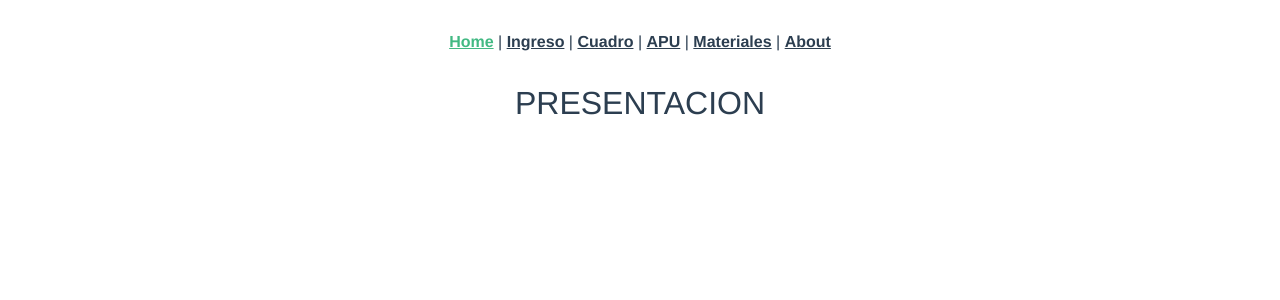
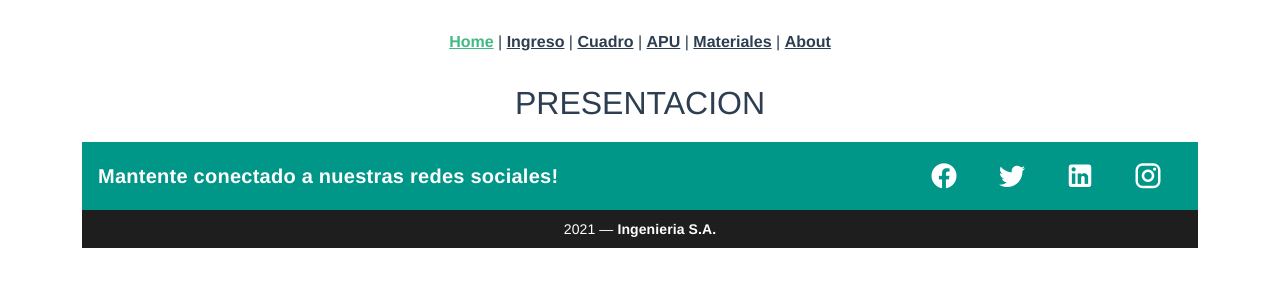
Before and after one commit to sovdlp/PROYECTO_INGENIERIA, a Vue app: page / in a window 1280 px wide. Shown: the top 300 px of the page. Built offline with nearby package versions, Linux system fonts and the light colour scheme.

Commit message:
Actualización

```diff
--- a/src/components/piedepagina.vue
+++ b/src/components/piedepagina.vue
@@ -1,31 +1,31 @@
 <template>
+  <v-container>
     <v-footer dark padless>
       <v-card class="flex" flat tile>
         <v-card-title class="teal">
-            <strong class="subheading"
-            >Mantente conectado a nuestras redes sociales!</strong
-            >
-
-            <v-spacer></v-spacer>
-
+            <strong class="subheading">
+                Mantente conectado a nuestras redes sociales!
+            </strong>
+          <v-spacer />
             <v-btn v-for="icon in icons" :key="icon" class="mx-4" dark icon>
-            <v-icon size="24px">
+              <v-icon size="30px">
                 {{ icon }}
               </v-icon>
             </v-btn>
+
         </v-card-title>
 
         <v-card-text class="py-2 white--text text-center">
-            {{ new Date().getFullYear() }} — <strong>Vuetify</strong>
+          {{ new Date().getFullYear() }} — <strong>Ingenieria S.A.</strong>
         </v-card-text>
       </v-card>
     </v-footer>
+  </v-container>
 </template>
-
 <script>
-
 export default {
   data: () => ({
     icons: ["mdi-facebook", "mdi-twitter", "mdi-linkedin", "mdi-instagram"],
   }),
 };
+</script>
--- a/src/views/APU.vue
+++ b/src/views/APU.vue
@@ -8,12 +8,17 @@
         >Elaboración de APU</a
       >
     </p>
+    <Piedepagina />
   </div>
 </template>
 
 <script>
+import Piedepagina from "@/components/piedepagina.vue";
 export default {
-  methods: {
+    components: {
+    Piedepagina
+  },
+methods: {
     materiales() {
       this.$router.push("/cuadromateriales");
     },
--- a/src/views/About.vue
+++ b/src/views/About.vue
@@ -1,5 +1,14 @@
 <template>
   <div class="about">
     <h2>APLICACION CREADA POR EL GRUPO 62-3 MISION TIC 2022</h2>
+    <Piedepagina />
   </div>
 </template>
+<script>
+import Piedepagina from "@/components/piedepagina.vue";
+export default {
+  components: {
+    Piedepagina,
+  },
+};
+</script>
--- a/src/views/Cuadro.vue
+++ b/src/views/Cuadro.vue
@@ -3,18 +3,18 @@
     <button @click="apu1">ir a APU</button>
     <h2>CUADRO DE COTIZACION</h2>
     <Cuadro />
-    <piepagina />
+    <Piedepagina />
   </div>
 </template>
 
 <script>
-import Cuadro from "../components/CuadroCotizacion.vue";
-import Piepagina from "../components/piedepagina.vue";
+import Cuadro from "@/components/CuadroCotizacion.vue";
+import Piedepagina from "@/components/piedepagina.vue";
 
 export default {
   components: {
     Cuadro,
-    Piepagina,
+    Piedepagina
   },
   methods: {
     apu1() {
--- a/src/views/Home.vue
+++ b/src/views/Home.vue
@@ -1,16 +1,19 @@
 <template>
   <div class="home">
     <h2>PRESENTACION</h2>
+    <Piedepagina />
   </div>
 </template>
 
 <script>
+import Piedepagina from '@/components/piedepagina.vue'
 // @ is an alias to /src
 
 
 export default {
   name: 'Home',
   components: {
+    Piedepagina
 
   }
 }
--- a/src/views/Ingreso.vue
+++ b/src/views/Ingreso.vue
@@ -8,12 +8,16 @@
         >Página de registro</a
       >
     </p>
-
+  <Piedepagina />
   </div>
 </template>
 
 <script>
+import Piedepagina from "@/components/piedepagina.vue";
 export default {
+    components: {
+    Piedepagina
+  },
   methods: {
     cuadro1() {
       this.$router.push("/cuadrocotiza");
--- a/src/views/Materiales.vue
+++ b/src/views/Materiales.vue
@@ -6,15 +6,18 @@
                 Materiales-->
                 <a href="../../apu.html" target="_blank">Gestión de materiales</a>
             </p>
+        <Piedepagina />
     </div>
 </template>
 
 <script>
 
 //import Apu from "../../public/login.html";
-
+import Piedepagina from "@/components/piedepagina.vue";
 export default {
-
+    components: {
+    Piedepagina
+  },
     methods: {
     home() {
         this.$router.push("/");
```
Lines whose indentation alone changed are shown as unchanged.
